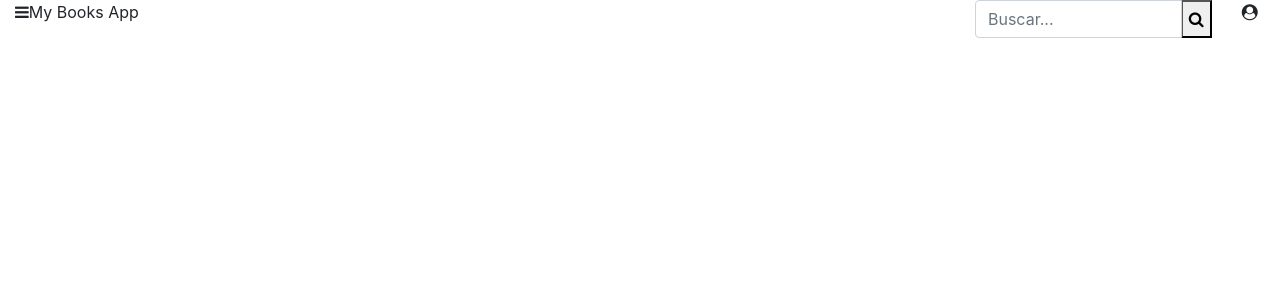
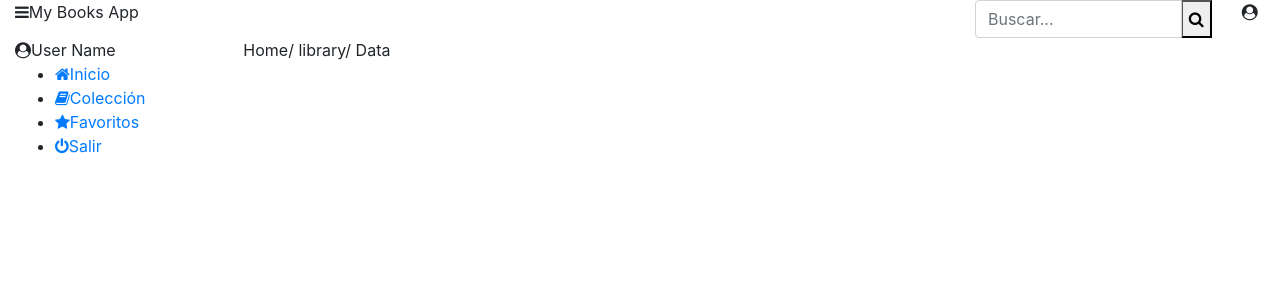
Before and after one commit to frontend-curso-bzg-2/bzgBooksAppDL, an Angular app: page / in a window 1280 px wide. Shown: the top 300 px of the page. Built offline with nearby package versions, Linux system fonts and the light colour scheme.

Commit message:
Finish creation basic components.
Finish creation basic components.

```diff
--- a/src/app/app.component.html
+++ b/src/app/app.component.html
@@ -2,4 +2,8 @@
   <div class="row">
     <app-nav-search-books class="col-12"></app-nav-search-books>
   </div>
+  <div class="row">
+    <app-nav-left-options class="col-2"></app-nav-left-options>
+    <app-main-content class="col-10"></app-main-content>
+  </div>
 </div>
--- a/src/app/app.module.ts
+++ b/src/app/app.module.ts
@@ -3,11 +3,15 @@ import { NgModule } from '@angular/core';
 
 import { AppComponent } from './app.component';
 import { NavSearchBooksComponent } from './nav-search-books/nav-search-books.component';
+import { NavLeftOptionsComponent } from './nav-left-options/nav-left-options.component';
+import { MainContentComponent } from './main-content/main-content.component';
 
 @NgModule({
   declarations: [
     AppComponent,
-    NavSearchBooksComponent
+    NavSearchBooksComponent,
+    NavLeftOptionsComponent,
+    MainContentComponent
   ],
   imports: [
     BrowserModule
--- /dev/null
+++ b/src/app/main-content/main-content.component.html
@@ -0,0 +1,10 @@
+<section class="container">
+    <section class="navigationBar">
+      <span class="parentNavBar">Home</span>/
+      <span class="parentNavBar">library</span>/
+      <span class="childNavBar">Data</span>
+    </section>
+    <section id="canvas">
+
+    </section>
+  </section>
--- /dev/null
+++ b/src/app/main-content/main-content.component.ts
@@ -0,0 +1,15 @@
+import { Component, OnInit } from '@angular/core';
+
+@Component({
+  selector: 'app-main-content',
+  templateUrl: './main-content.component.html',
+  styleUrls: ['./main-content.component.styl']
+})
+export class MainContentComponent implements OnInit {
+
+  constructor() { }
+
+  ngOnInit() {
+  }
+
+}
--- /dev/null
+++ b/src/app/nav-left-options/nav-left-options.component.html
@@ -0,0 +1,26 @@
+<section>
+    <div>
+      <a class="fa fa-user-circle bigicon" aria-hidden="true"></a>
+      <span>User Name</span>
+    </div>
+    <nav>
+      <ul>
+        <li>
+          <a href="#/">
+            <i class="fa fa-home"></i>Inicio</a>
+        </li>
+        <li>
+          <a href="#/list">
+            <i class="fa fa-book"></i>Colección</a>
+        </li>
+        <li>
+          <a href="#">
+            <i class="fa fa-star"></i>Favoritos</a>
+        </li>
+        <li>
+          <a href="#">
+            <i class="fa fa-power-off"></i>Salir</a>
+        </li>
+      </ul>
+    </nav>
+  </section>
--- /dev/null
+++ b/src/app/nav-left-options/nav-left-options.component.ts
@@ -0,0 +1,15 @@
+import { Component, OnInit } from '@angular/core';
+
+@Component({
+  selector: 'app-nav-left-options',
+  templateUrl: './nav-left-options.component.html',
+  styleUrls: ['./nav-left-options.component.styl']
+})
+export class NavLeftOptionsComponent implements OnInit {
+
+  constructor() { }
+
+  ngOnInit() {
+  }
+
+}
```
Also changed, not shown: src/app/main-content/main-content.component.styl (added), src/app/nav-left-options/nav-left-options.component.styl (added), 2 other files (tests, documents, lock files or other folders).
